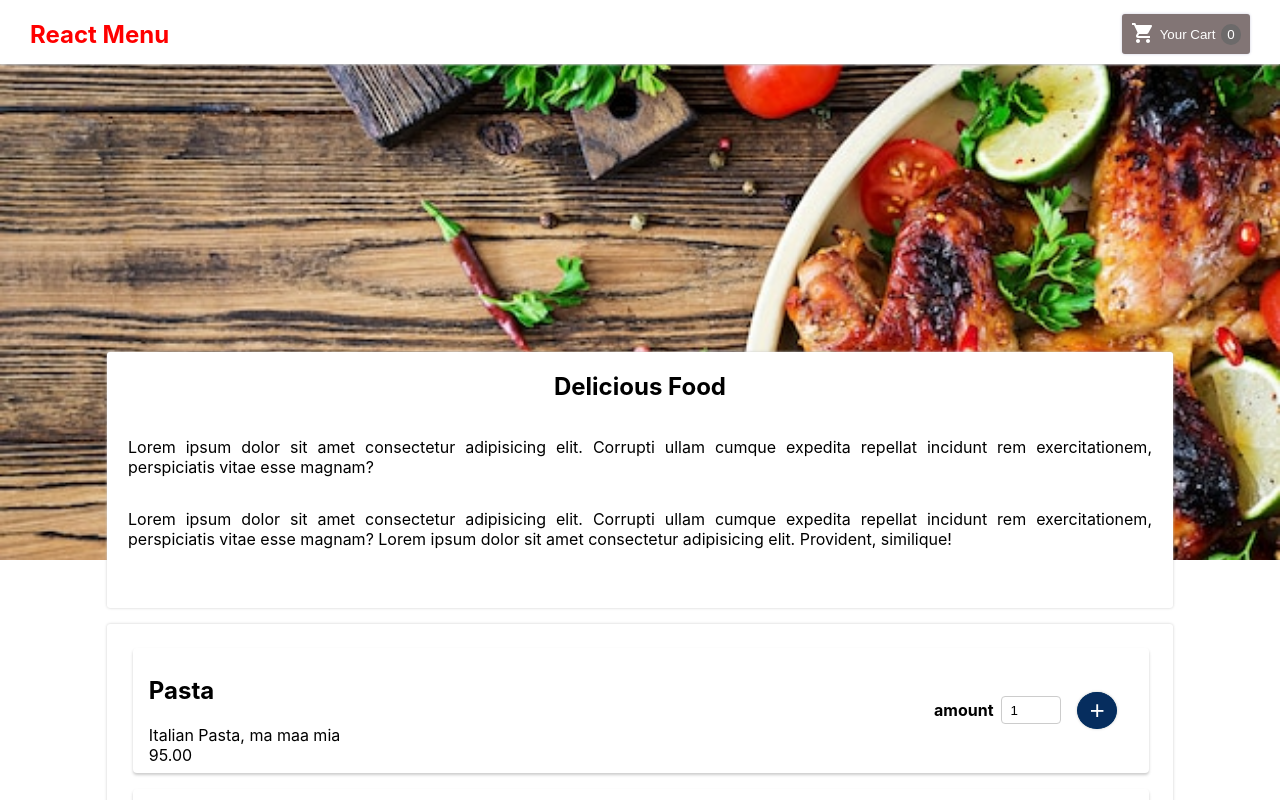
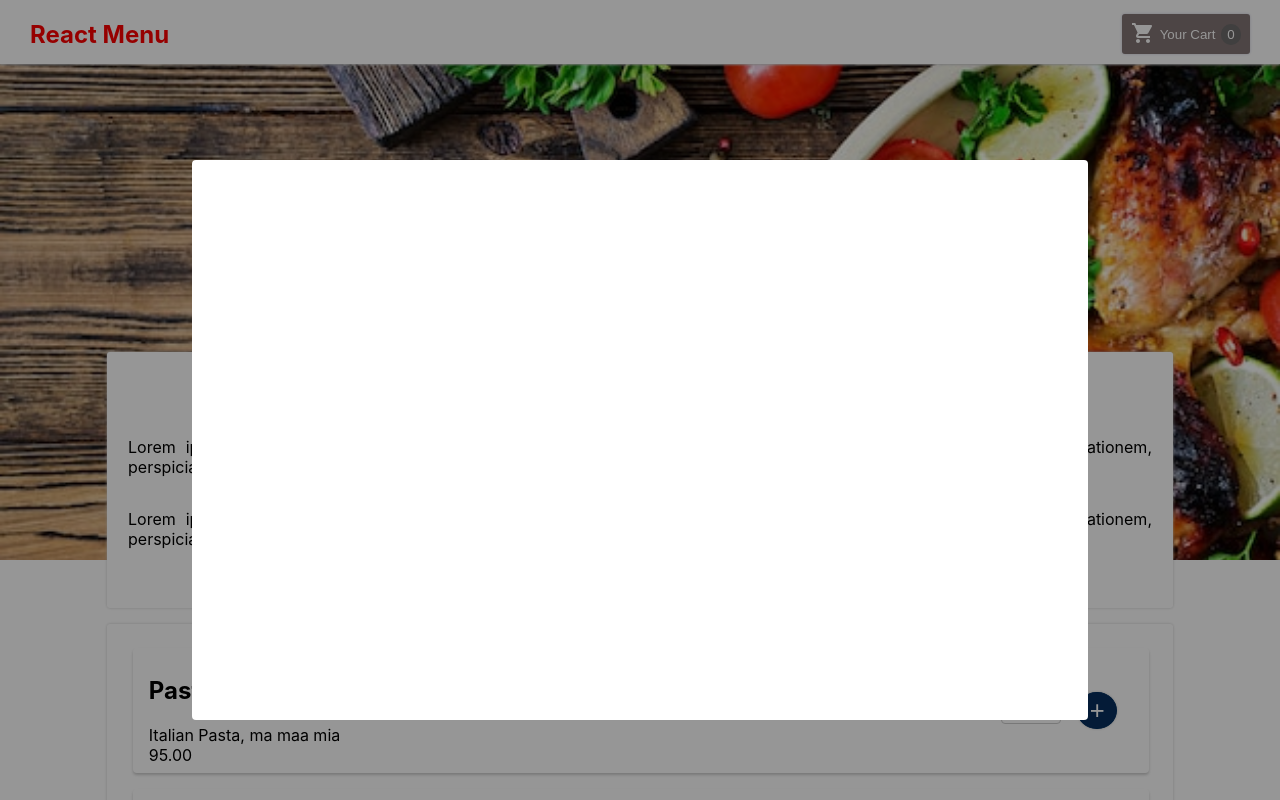
Before and after one commit to safi-n/food-menu, a React (Create React App) app: page / in a window 1280 px wide. Shown: the top 800 px of the page. Built offline with nearby package versions, Linux system fonts and the light colour scheme; the HTML template or start-up script is replaced by a standard one.

Commit message:
Modal created

```diff
--- a/src/App.jsx
+++ b/src/App.jsx
@@ -2,9 +2,11 @@ import { Fragment } from 'react';
 import './App.css';
 import Header from './components/Layout/Header';
 import Meals from './components/Meals/Meals';
+import Modal from './components/UI/Modal';
 function App() {
   return (
     <Fragment>
+      <Modal/>
       <Header />
       <main>
         <Meals/>
--- a/src/components/Cart/Cart.jsx
+++ b/src/components/Cart/Cart.jsx
@@ -13,8 +13,8 @@ const Cart = () => {
       <span>21</span>
     </div>
     <div>
-      <button>Order</button>
-      <button>Cancel</button>
+      <button>close</button>
+      <button>order</button>
     </div>
   </div>
   );
--- /dev/null
+++ b/src/components/UI/Modal.jsx
@@ -0,0 +1,11 @@
+import React from 'react'
+import classes from './modal.module.css'
+const Modal = props => {
+  return (
+    <div className={classes.backdrop}>
+      <div className={classes.modal}>{props.children}</div>
+    </div>
+  )
+}
+
+export default Modal
--- /dev/null
+++ b/src/components/UI/modal.module.css
@@ -0,0 +1,20 @@
+.backdrop {
+  position: fixed;
+  width: 100%;
+  height: 100vh;
+  background-color: rgba(0, 0, 0, 0.413);
+  z-index: 20;
+  left: 0;
+  top: 0;
+
+}
+.modal {
+  position: fixed;
+  width: 70%;
+  height: 35rem;
+  background-color: white;
+  margin: auto;
+  left: 15%;
+  top: 10rem;
+  border-radius: 4px;
+}
```
